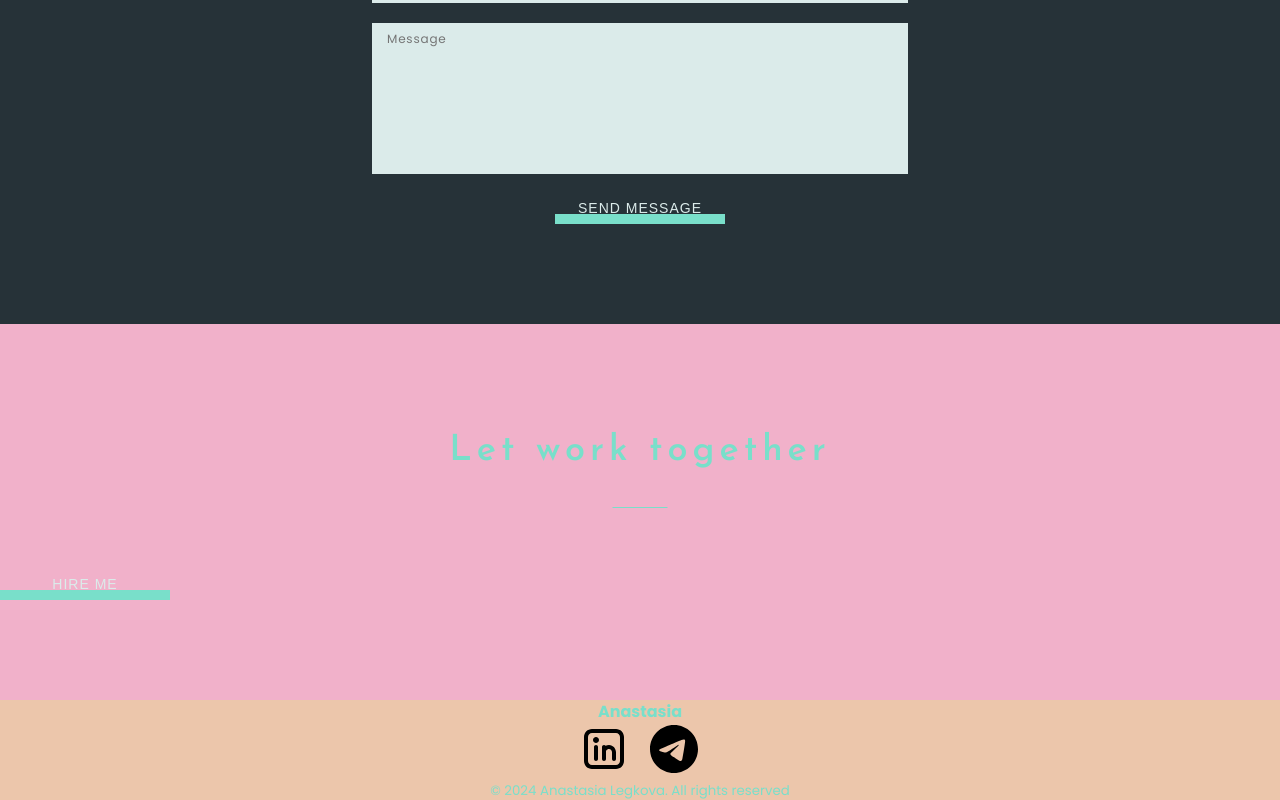
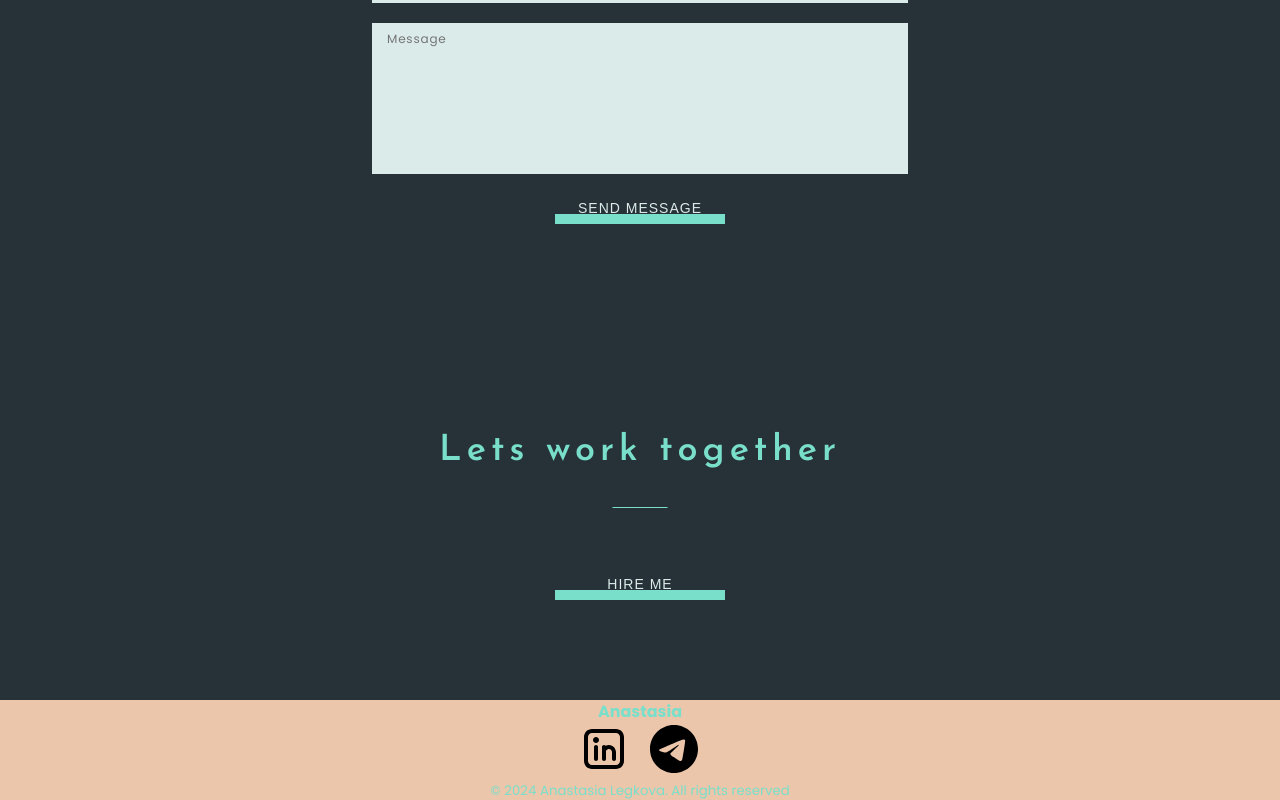
Before and after one commit to legkovaAnastasia/start-project, a React app: page / in a window 1280 px wide. Shown: the part 3600-4400 px from the top of the page. Built offline with nearby package versions, Linux system fonts and the light colour scheme.

Commit message:
styled-slogan

```diff
--- a/src/layout/sections/slogan/Slogan.tsx
+++ b/src/layout/sections/slogan/Slogan.tsx
@@ -2,17 +2,21 @@ import React from 'react';
 import styled from "styled-components";
 import {SectionTitle} from "../../../components/SectionTitle";
 import {Button} from "../../../components/Button";
+import {Container} from "../../../components/Container";
+import {FlexWrapper} from "../../../components/FlexWrapper";
 
 export const Slogan = () => {
     return (
         <StyledSlogan>
-            <SectionTitle>Let work together</SectionTitle>
-            <Button>Hire me</Button>
+            <Container>
+                <FlexWrapper direction={"column"} align={'center'}>
+                    <SectionTitle>Lets work together</SectionTitle>
+                    <Button>Hire me</Button>
+                </FlexWrapper>
+            </Container>
         </StyledSlogan>
     );
 };
 
 const StyledSlogan = styled.section`
-    min-height: 30vh;
-    background-color: #f1b1ca;
 `
```
